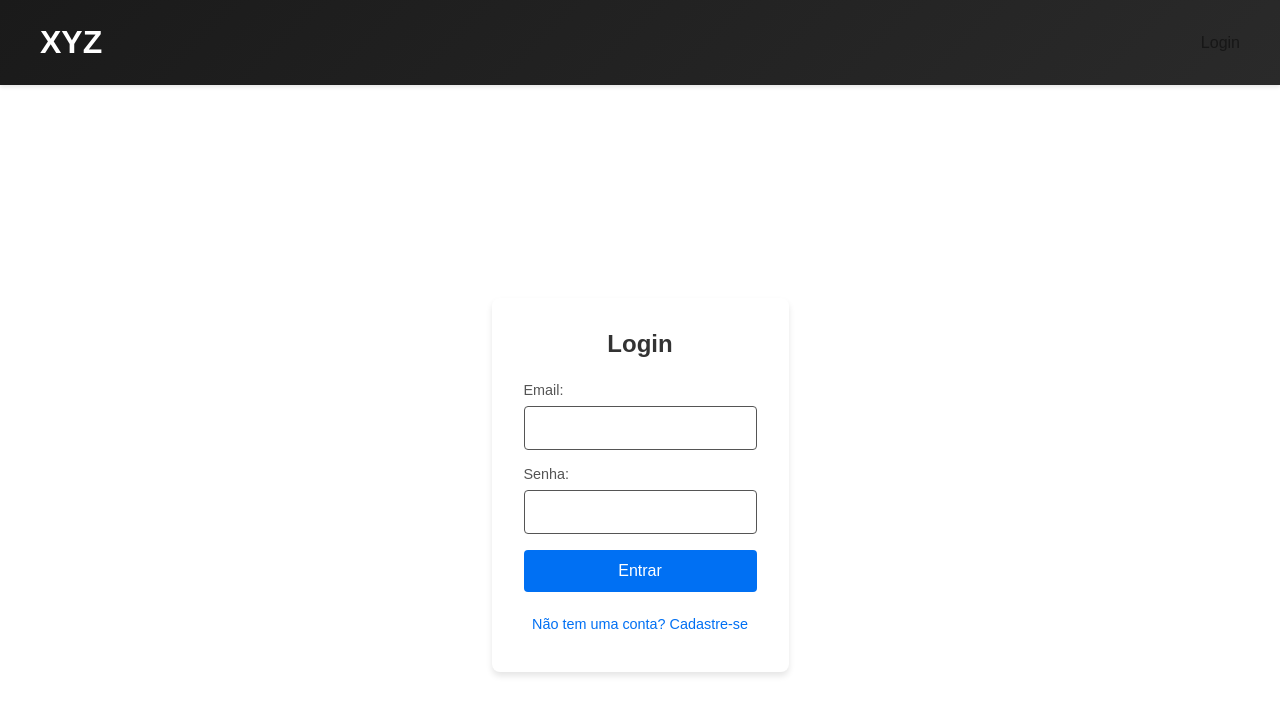
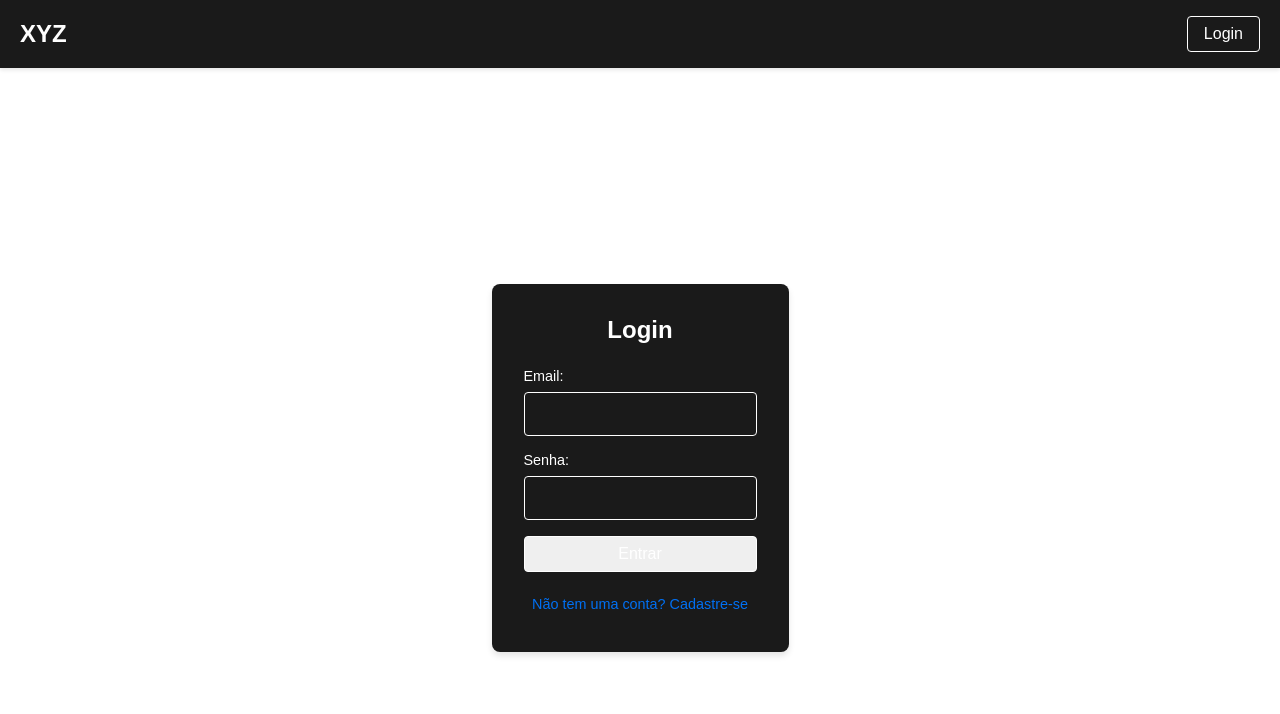
Before and after one commit to LucasCadaval/nextjs-homepage, a Next.js app: page /login in a window 1280 px wide. Shown: the top 714 px of the page. Built offline with nearby package versions, Linux system fonts and the light colour scheme.

Commit message:
style: Modifica os estilos de cores para cores  mais neutras

```diff
--- a/src/app/components/components.module.css
+++ b/src/app/components/components.module.css
@@ -1,12 +1,13 @@
 .header {
-  background: linear-gradient(135deg, #1a1a1a, #2a2a2a);
-  padding: 1.5rem;
+  width: 100%;
+  background-color: #1a1a1a;
+  padding: 1rem 0;
   box-shadow: 0 2px 4px rgba(0, 0, 0, 0.1);
 }
 
 .headerContent {
-  max-width: 1200px;
-  margin: 0 auto;
+  width: 100%;
+  padding: 0 20px;
   display: flex;
   justify-content: space-between;
   align-items: center;
@@ -14,28 +15,40 @@
 
 .logoLink {
   text-decoration: none;
-  color: inherit;
 }
 
 .logoLink h1 {
   color: #ffffff;
   margin: 0;
-  font-size: 2rem;
-  font-weight: 600;
+  font-size: 1.5rem;
+}
+
+.loginButton {
+  color: #ffffff;
+  text-decoration: none;
+  padding: 0.5rem 1rem;
+  border: 1px solid #ffffff;
+  border-radius: 4px;
+  transition: all 0.2s;
+}
+
+.loginButton:hover {
+  background-color: #ffffff;
+  color: #1a1a1a;
 }
 
 .formContainer {
   max-width: 400px;
   margin: 2rem auto;
   padding: 2rem;
-  background-color: white;
+  background-color: #1a1a1a;
   border-radius: 8px;
   box-shadow: 0 4px 6px rgba(0, 0, 0, 0.1);
 }
 
 .formTitle {
   text-align: center;
-  color: #333;
+  color: white;
   margin-bottom: 1.5rem;
   font-size: 1.5rem;
 }
@@ -53,15 +66,15 @@
 }
 
 .label {
-  color: #555;
+  color: white;
   font-size: 0.9rem;
   font-weight: 500;
 }
 
 .input {
   padding: 0.75rem;
-  border: 1px solid #555;
-  background-color: white;
+  border: 1px solid white;
+  background-color: transparent;
   border-radius: 4px;
   font-size: 1rem;
   transition: border-color 0.2s;
@@ -73,11 +86,12 @@
 }
 
 .button {
-  background-color: #0070f3;
-  color: white;
-  padding: 0.75rem;
-  border: none;
+  color: #ffffff;
+  text-decoration: none;
+  padding: 0.5rem 1rem;
+  border: 1px solid #ffffff;
   border-radius: 4px;
+  transition: all 0.2s;
   font-size: 1rem;
   font-weight: 500;
   cursor: pointer;
@@ -85,7 +99,8 @@
 }
 
 .button:hover {
-  background-color: #0051a8;
+  background-color: #ffffff;
+  color: #1a1a1a;
 }
 
 .toggleForm {
```
